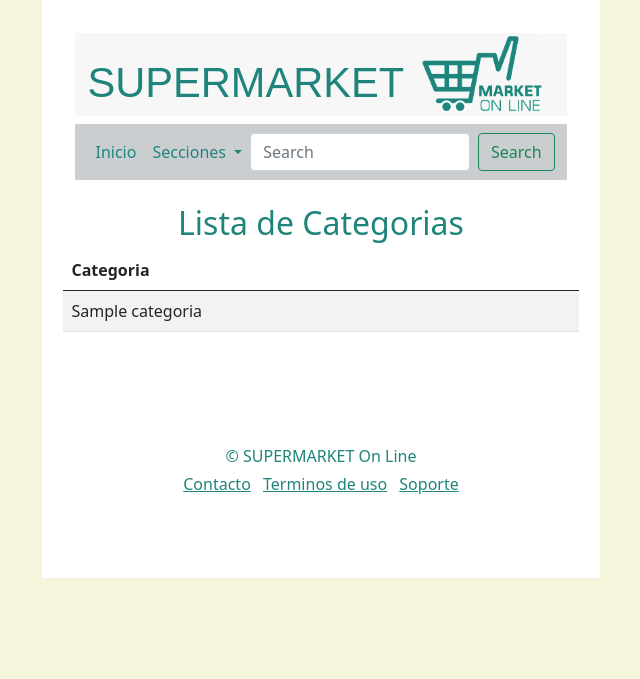
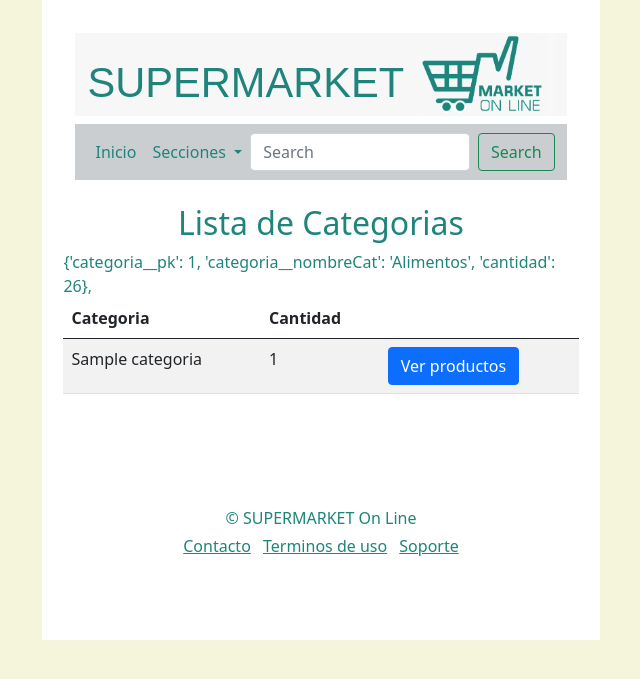
Before and after one commit to marcoleonmora/DjangoMaritza2022, a Django app: page /productos/categorias/ in a window 1280 px wide. Shown: the top 679 px of the page, without its empty margins (319-959 px from the left). Run offline with Django 4.2, Linux system fonts and the light colour scheme; tables that the repository leaves empty hold one stand-in row (values such as "Sample post"); parts of the project's set-up code (start-up, migrations or seed data) failed here and were passed over; some libraries are stand-ins or nearby versions.

Commit message:
cambiar consulta a categorias para contar productos

```diff
--- a/appProductos/urls.py
+++ b/appProductos/urls.py
@@ -7,5 +7,8 @@ urlpatterns = [
     path('productos/', views.listarProductos, name='productos'),
     path('producto/<int:idProd>', views.verProducto, name='unproducto'),
     path('categorias/', views.listarCategorias, name='categorias'),
+    path('productos_categ/<int:idCateg>', views.listarProductosCategoria, name='productos_categ'),
+
+
 
 ]
--- a/appProductos/views.py
+++ b/appProductos/views.py
@@ -1,16 +1,21 @@
 from asyncio.windows_events import NULL
 from django.shortcuts import render
+from django.db.models import Count
 from .models import *
 
 # Create your views here.
 def listarCategorias(request):
-    listaCateg = Categoria.objects.all()
+    #listaCateg = Categoria.objects.all()
+    listaCateg = Producto.objects.select_related('categoria').values('categoria__pk', 'categoria__nombreCat').annotate(cantidad=Count('id'))
+
     #crear context
     context = {
         'titulo': 'Lista de Categorias',
         'categorias': listaCateg,
     }
     #renderizar
+    print('----------------')
+    print(context)
     return render(request, 'categorias.html', context)
 
 
@@ -27,6 +32,21 @@ def listarProductos(request):
 
     return render(request, 'listaProductos.html', context)
 
+
+
+def listarProductosCategoria(request, idCateg):
+    #consultar los productos
+    regCateg = Categoria.objects.get(id=idCateg)
+    listaProductos = Producto.objects.filter(categoria = regCateg)
+    #crear el contextidCateg
+    context = {
+        'tituloPag': 'Productos',
+        'tituloPlantilla': 'Listado de Productos de ' + regCateg.nombreCat,
+        'productos':  listaProductos,
+    }
+
+    return render(request, 'listaProductos.html', context)
+
 #*******************************************************************
 def verProducto(request, idProd):
     #Consultar producto en BD
--- a/templates/categorias.html
+++ b/templates/categorias.html
@@ -10,12 +10,16 @@
             <thead>
                 <tr>
                     <th>Categoria</th>
+                    <th>Cantidad</th>
+                    <th></th>
                 </tr>
             </thead>
-            <tbody>
+            <tbody>  {'categoria__pk': 1, 'categoria__nombreCat': 'Alimentos', 'cantidad': 26},
                 {% for cat in categorias %}
                 <tr>
-                    <td>{{cat.nombreCat}}</td>
+                    <td>{{cat.categoria__nombreCat}}</td>
+                    <td>{{cat.cantidad}}</td>
+                    <td><a class="btn btn-primary" href="{% url 'productos_categ' cat.categoria__pk %}">Ver productos</a></td>
                 </tr>
                 {% endfor %}
             </tbody>
```
